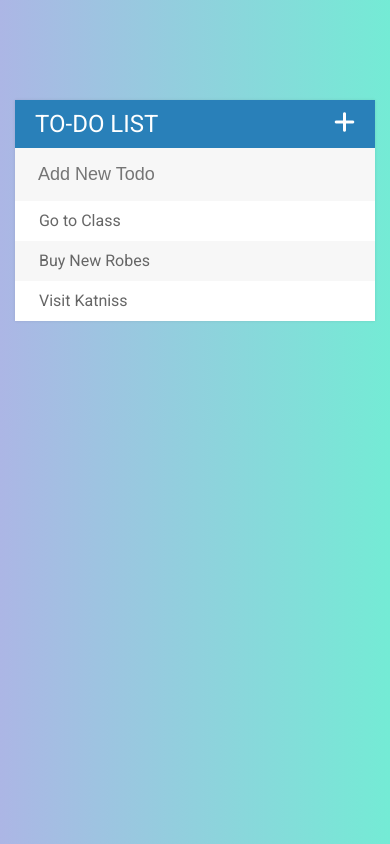
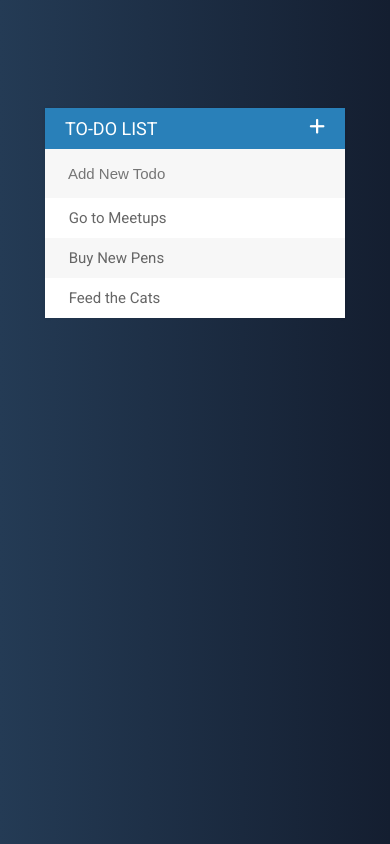
Before and after one commit to BayLadyCoder/todoList, a plain HTML site: page index.html in a window 390 px wide. Drawn offline with Linux system fonts and the light colour scheme.

Commit message:
added responsive design and hchanged bg color

```diff
--- a/assets/css/todos.css
+++ b/assets/css/todos.css
@@ -1,9 +1,12 @@
 body {
 	font-family: Roboto;
 
-	background: #74ebd5;  /* fallback for old browsers */
-	background: -webkit-linear-gradient(to right, #ACB6E5, #74ebd5);  /* Chrome 10-25, Safari 5.1-6 */
-	background: linear-gradient(to right, #ACB6E5, #74ebd5); /* W3C, IE 10+/ Edge, Firefox 16+, Chrome 26+, Opera 12+, Safari 7+ */
+	background: #141E30;  /* fallback for old browsers */
+background: -webkit-linear-gradient(to right, #243B55, #141E30);  /* Chrome 10-25, Safari 5.1-6 */
+background: linear-gradient(to right, #243B55, #141E30); /* W3C, IE 10+/ Edge, Firefox 16+, Chrome 26+, Opera 12+, Safari 7+ */
+display: flex;
+justify-content: center;
+
 }
 
 
@@ -61,6 +64,7 @@ li {
 	height: 40px;
 	line-height: 40px;
 	color: #666;
+	font-size: 17px;
 }
 
 
@@ -82,7 +86,7 @@ li:nth-child(2n) {
 	box-shadow: 0 0 3px rgba(0, 0, 0, 0.1);
 	width: 360px;
 	background: #F7F7F7;
-	margin: 100px auto;
+	margin-top: 200px;
 }
 
 
@@ -95,3 +99,37 @@ li:nth-child(2n) {
 	color: gray;
 	text-decoration: line-through;
 }
+
+@media only screen and (max-width: 900px) {
+	#container {
+		width: 320px;
+		margin-top: 150px;
+	}
+
+	input {
+		font-size: 18px;
+	}
+
+	h1 {
+		font-size: 20px;
+	}
+}
+
+@media only screen and (max-width: 600px) {
+	#container {
+		width: 300px;
+		margin-top: 100px;
+	}
+
+	input {
+		font-size: 15px;
+	}
+
+	h1 {
+		font-size: 18px;
+	}
+
+	li {
+		font-size: 15px;
+	}
+}
--- a/index.html
+++ b/index.html
@@ -15,9 +15,9 @@
 	<input type="text" name="" placeholder="Add New Todo">
 
 	<ul>
-		<li><span><i class="fa fa-trash"></i></span> Go to Class</li>
-		<li><span><i class="fa fa-trash"></i></span> Buy New Robes</li>
-		<li><span><i class="fa fa-trash"></i></span> Visit Katniss</li>
+		<li><span><i class="fa fa-trash"></i></span> Go to Meetups</li>
+		<li><span><i class="fa fa-trash"></i></span> Buy New Pens</li>
+		<li><span><i class="fa fa-trash"></i></span> Feed the Cats</li>
 	</ul>
 </div>
 
```
Also changed, not shown: 2 other files.
